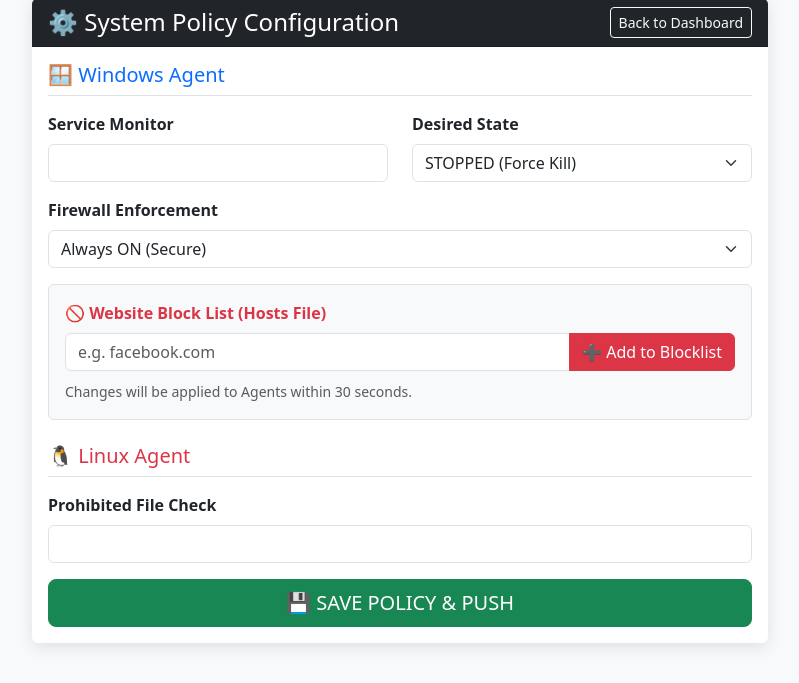
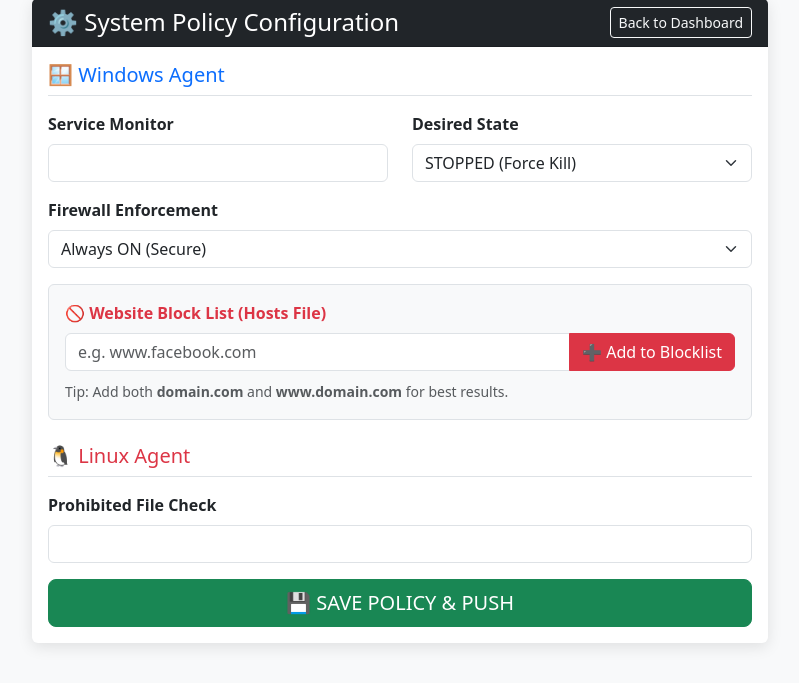
Before and after one commit to ToAnhKhoa/drift-fix, a Flask app: template server/templates/admin.html in a window 1280 px wide. Shown: the part 49-732 px from the top of the page, without its empty margins (240-1039 px from the left). Run offline with Flask 3, Linux system fonts and the light colour scheme; the template is opened without the code that fills it, so the values that code supplies are empty.

Commit message:
bug with adminpage

```diff
--- a/agent-windows/agent.py
+++ b/agent-windows/agent.py
@@ -11,8 +11,8 @@ import platform
 # ==========================================
 # STUDENT INFO (PLEASE FILL THIS)
 # ==========================================
-# Name:  [YOUR NAME HERE]
-# Class: [YOUR CLASS HERE]
+# Name:  [DIEN_TEN_BAN_VAO_DAY]
+# Class: [DIEN_LOP_VAO_DAY]
 # ==========================================
 
 # ==========================================
--- a/server/templates/admin.html
+++ b/server/templates/admin.html
@@ -53,13 +53,15 @@
                             <input type="hidden" name="blocked_sites_json" id="hidden_blocked_input" value='{{ policy.windows.blocked_sites|tojson }}'>
 
                             <div class="input-group mb-2">
-                                <input type="text" id="new_site_input" class="form-control" placeholder="e.g. facebook.com">
+                                <input type="text" id="new_site_input" class="form-control" placeholder="e.g. www.facebook.com">
                                 <button type="button" class="btn btn-danger" onclick="addSite()">➕ Add to Blocklist</button>
                             </div>
 
                             <ul class="list-group" id="site_list_display">
                                 </ul>
-                            <small class="text-muted">Changes will be applied to Agents within 30 seconds.</small>
+                            <small class="text-muted">
+                                Tip: Add both <b>domain.com</b> and <b>www.domain.com</b> for best results.
+                            </small>
                         </div>
 
                         <h5 class="text-danger border-bottom pb-2 mb-3">🐧 Linux Agent</h5>
@@ -79,16 +81,16 @@
 </div>
 
 <script>
-    // 1. Lấy dữ liệu từ Server lúc tải trang (hoặc khởi tạo mảng rỗng nếu chưa có)
+    // 1. Initialize data from Server
     let currentSites = {{ policy.windows.blocked_sites|tojson }};
     if (!currentSites) currentSites = [];
 
-    // 2. Hàm vẽ lại danh sách ra màn hình
+    // 2. Render list to UI
     function renderList() {
         const listEl = document.getElementById('site_list_display');
         const hiddenInput = document.getElementById('hidden_blocked_input');
 
-        listEl.innerHTML = ''; // Xóa danh sách cũ
+        listEl.innerHTML = '';
 
         currentSites.forEach(site => {
             listEl.innerHTML += `
@@ -99,33 +101,35 @@
             `;
         });
 
-        // QUAN TRỌNG: Cập nhật ô Input Ẩn dạng JSON String
+        // Update hidden input for Form Submit
         hiddenInput.value = JSON.stringify(currentSites);
-        console.log("Updated hidden input:", hiddenInput.value);
     }
 
-    // 3. Hàm thêm trang web
+    // 3. Add Site Function
     function addSite() {
         const input = document.getElementById('new_site_input');
         let val = input.value.trim().toLowerCase();
 
-        // Bỏ 'http://' hoặc 'https://' nếu người dùng lỡ nhập
-        val = val.replace(/^https?:\/\//, '').replace(/^www\./, '');
+        // Remove http/https protocol but KEEP 'www'
+        val = val.replace(/^https?:\/\//, '');
+
+        // Logic cũ của bạn bị sai ở đây (đã xóa đoạn .replace(/^www\./, ''))
+        // Giờ bạn có thể thêm thoải mái.
 
         if (val && !currentSites.includes(val)) {
             currentSites.push(val);
-            renderList(); // Vẽ lại ngay
-            input.value = ''; // Xóa ô nhập
+            renderList();
+            input.value = '';
         }
     }
 
-    // 4. Hàm xóa trang web
+    // 4. Remove Site Function
     function removeSite(siteToRemove) {
         currentSites = currentSites.filter(site => site !== siteToRemove);
         renderList();
     }
 
-    // Chạy lần đầu khi mở trang
+    // Initial render
     renderList();
 </script>
 
```
